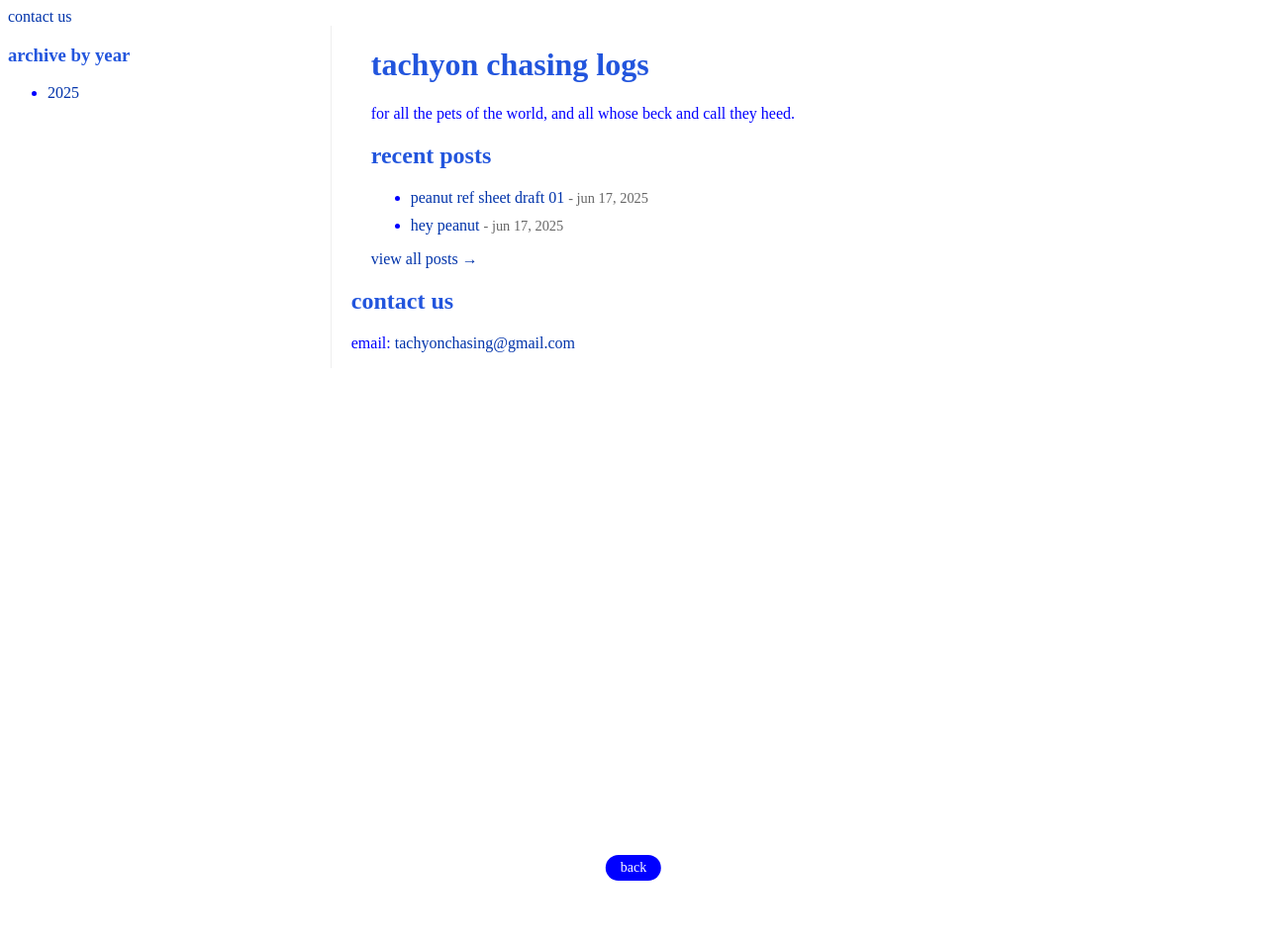
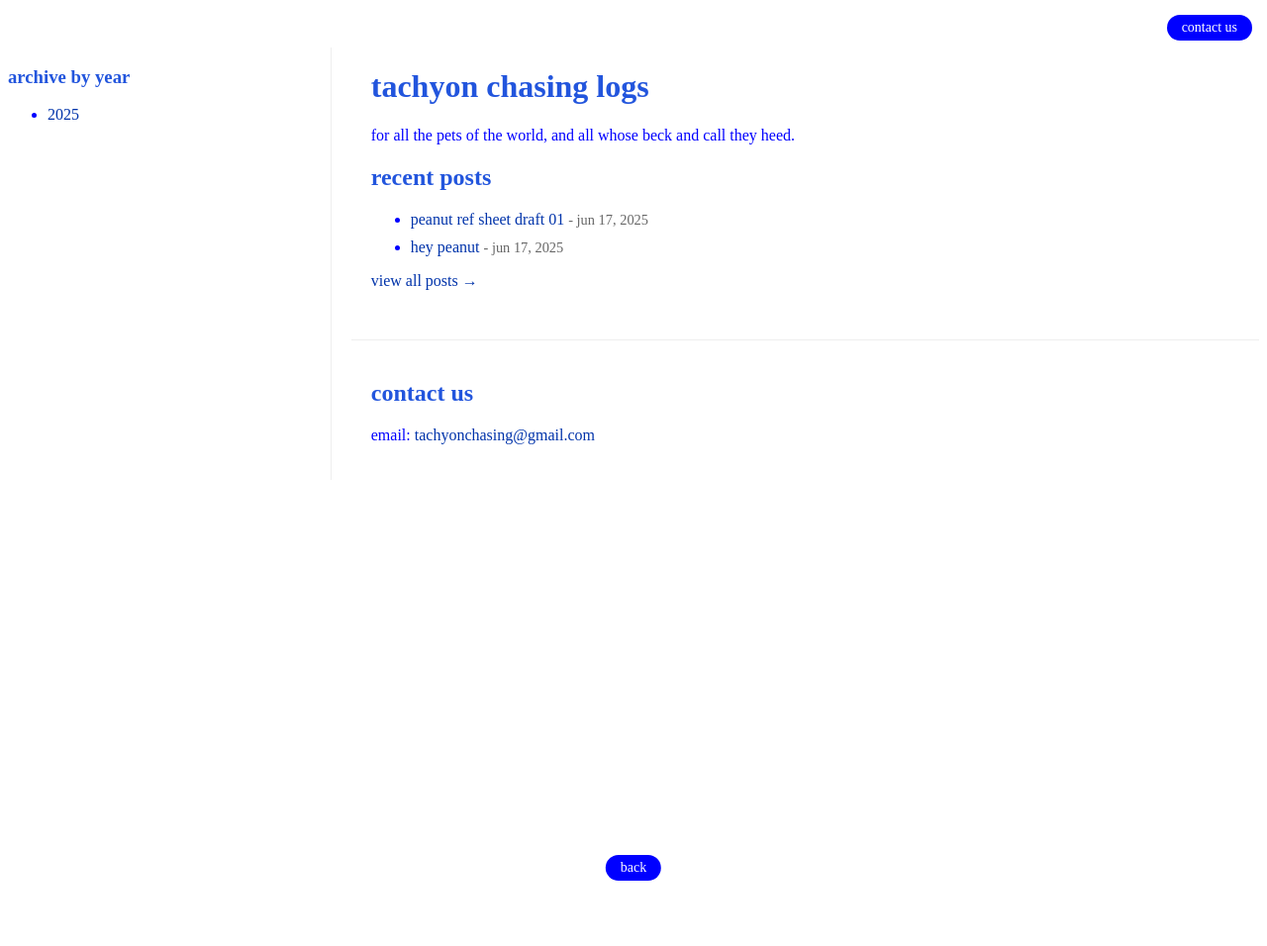
Before and after one commit to catgoesmiao/catgoesmiao.github.io, a Jekyll site: the page built from index.html, in a window 1280 px wide. Shown: the whole page at 99% size. Built offline with Jekyll 4.4.1, drawn with Linux system fonts in a browser that asks for light colours.

Commit message:
Update styles.css

```diff
--- a/assets/css/styles.css
+++ b/assets/css/styles.css
@@ -67,3 +67,33 @@ h3:first-letter {
 .back-button-bottom:hover {
   background: #0033aa;
 }
+
+/* Contact Button (Top-Right) */
+.contact-button {
+  position: fixed;
+  top: 15px;
+  right: 15px;
+  background: #0000ff;
+  color: white;
+  padding: 5px 15px;
+  border-radius: 20px;
+  text-decoration: none;
+  z-index: 100;
+  font-size: 14px;
+}
+
+.contact-button:hover {
+  background: #0033aa;
+}
+
+/* Contact Section */
+.contact-section {
+  margin-top: 50px;
+  padding: 20px;
+  border-top: 1px solid #eee;
+}
+
+/* Adjust container to account for fixed buttons */
+.container {
+  padding-top: 40px; /* Space for contact button */
+}
```
